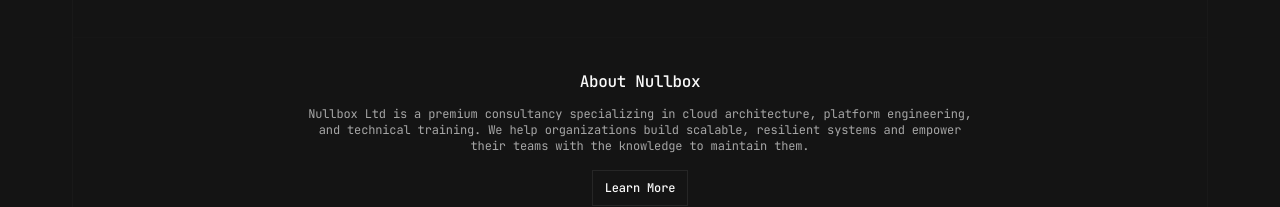
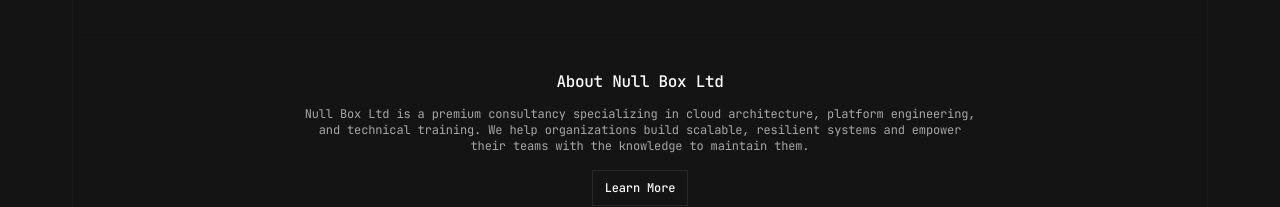
Before and after one commit to null-box/nullbox.org, a Next.js app: page / in a window 1280 px wide. Shown: the part 459-666 px from the top of the page. Built offline with nearby package versions, Linux system fonts and the light colour scheme.

Commit message:
Update page.tsx
Minor fix in the about header and paragraph

```diff
--- a/app/page.tsx
+++ b/app/page.tsx
@@ -9,9 +9,9 @@ export default function Home() {
 
       <section className="container mx-auto px-4 py-8 border-t border-border/10">
         <div className="max-w-2xl mx-auto">
-          <h2 className="text-base font-medium mb-3 text-center">About Nullbox</h2>
+          <h2 className="text-base font-medium mb-3 text-center">About Null Box Ltd</h2>
           <p className="text-xs text-muted-foreground mb-4 text-center">
-            Nullbox Ltd is a premium consultancy specializing in cloud architecture, platform engineering, and technical
+            Null Box Ltd is a premium consultancy specializing in cloud architecture, platform engineering, and technical
             training. We help organizations build scalable, resilient systems and empower their teams with the knowledge
             to maintain them.
           </p>
```
